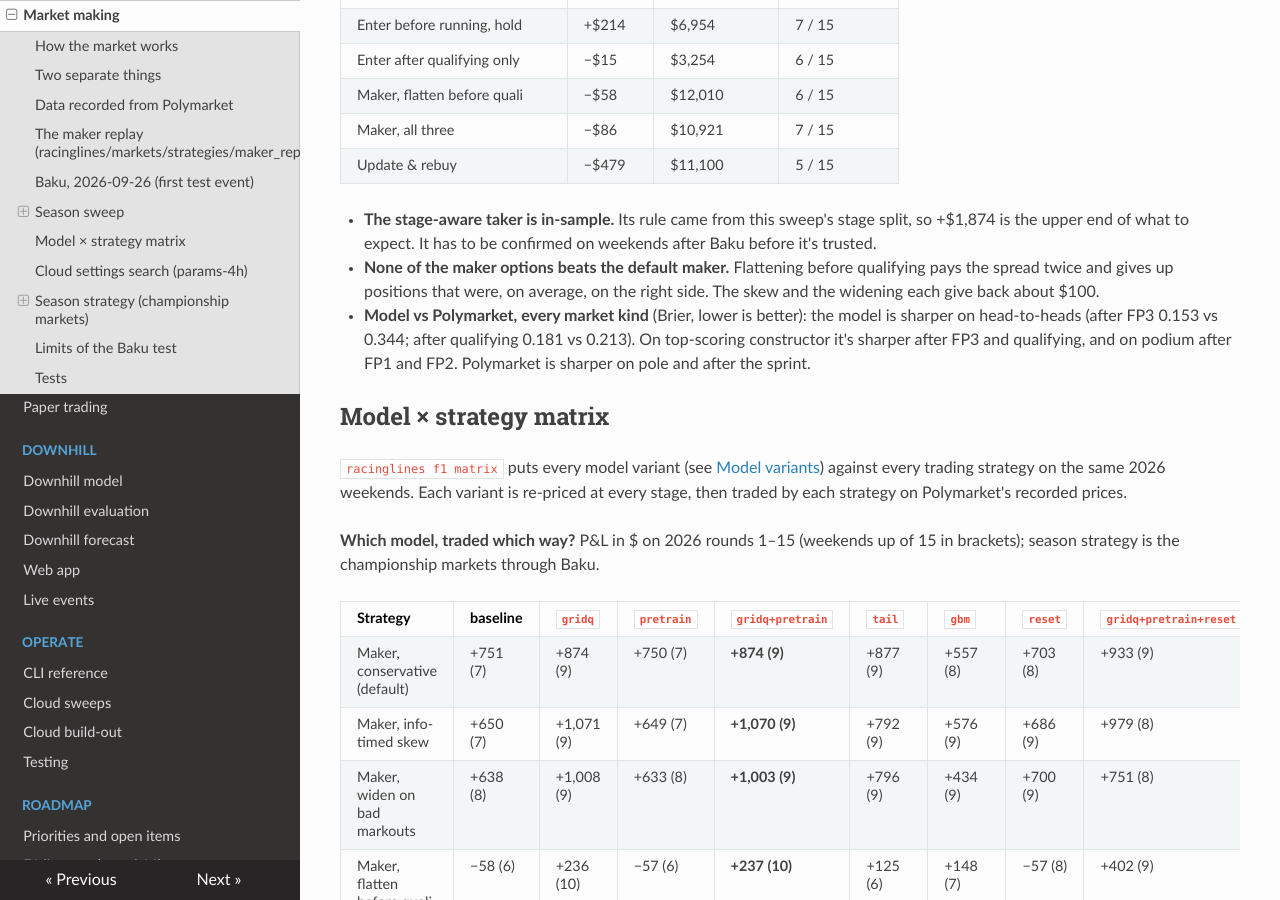
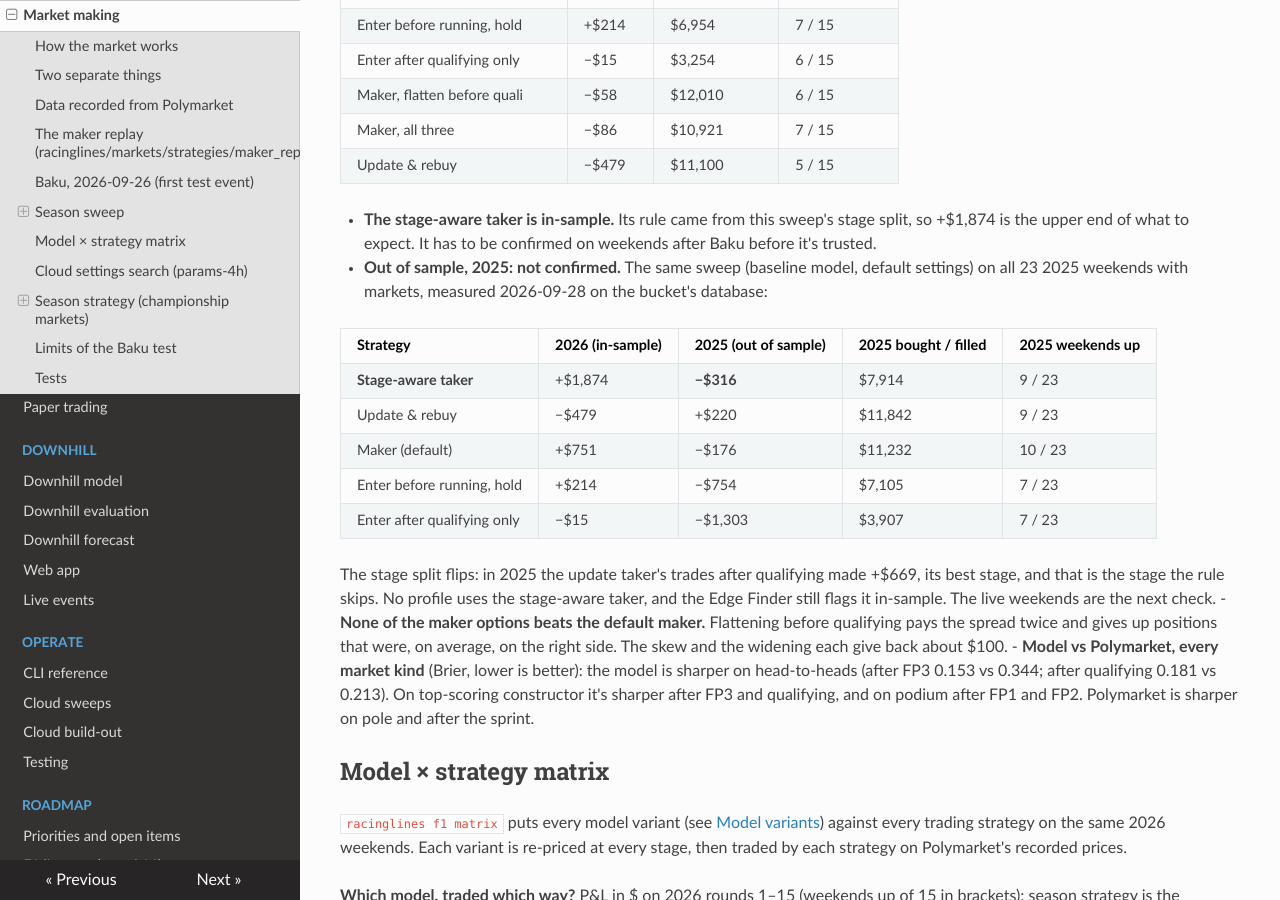
Before and after one commit to lalligagger/racinglines-public, an MkDocs documentation site: the page built from docs/market-making.md, in a window 1280 px wide and 900 px high, scrolled down 7557 px. Built offline with MkDocs 1.6.1, drawn with Linux system fonts in a browser that asks for light colours; nearby versions of some CDN libraries.

Commit message:
Stage-aware taker out of sample on 2025 (P3): not confirmed
Co-Authored-By: Claude Opus 5.5 <noreply@anthropic.com>
Claude-Session: https://claude.ai/code/session_011SoPfyEzhsXLAA4Zw5VG3i

```diff
--- a/docs/market-making.md
+++ b/docs/market-making.md
@@ -313,6 +313,20 @@ Baseline model, 2026 rounds 1–15 (sweep run 574):
 - **The stage-aware taker is in-sample.** Its rule came from this sweep's
   stage split, so +$1,874 is the upper end of what to expect. It has to be
   confirmed on weekends after Baku before it's trusted.
+- **Out of sample, 2025: not confirmed.** The same sweep (baseline model, default settings) on all 23
+  2025 weekends with markets, measured 2026-09-28 on the bucket's database:
+
+  | Strategy | 2026 (in-sample) | 2025 (out of sample) | 2025 bought / filled | 2025 weekends up |
+  |---|---|---|---|---|
+  | **Stage-aware taker** | +$1,874 | **−$316** | $7,914 | 9 / 23 |
+  | Update & rebuy | −$479 | +$220 | $11,842 | 9 / 23 |
+  | Maker (default) | +$751 | −$176 | $11,232 | 10 / 23 |
+  | Enter before running, hold | +$214 | −$754 | $7,105 | 7 / 23 |
+  | Enter after qualifying only | −$15 | −$1,303 | $3,907 | 7 / 23 |
+
+  The stage split flips: in 2025 the update taker's trades after qualifying made +$669, its best
+  stage, and that is the stage the rule skips. No profile uses the stage-aware taker, and the Edge
+  Finder still flags it in-sample. The live weekends are the next check.
 - **None of the maker options beats the default maker.** Flattening before
   qualifying pays the spread twice and gives up positions that were, on
   average, on the right side. The skew and the widening each give back about
```
Also changed, not shown: README.md (+2 -2 lines), docs/cloud-buildout.md (+1 -0 lines), docs/f1-roadmap.md (+1 -0 lines), docs/todo.md (+5 -3 lines).
